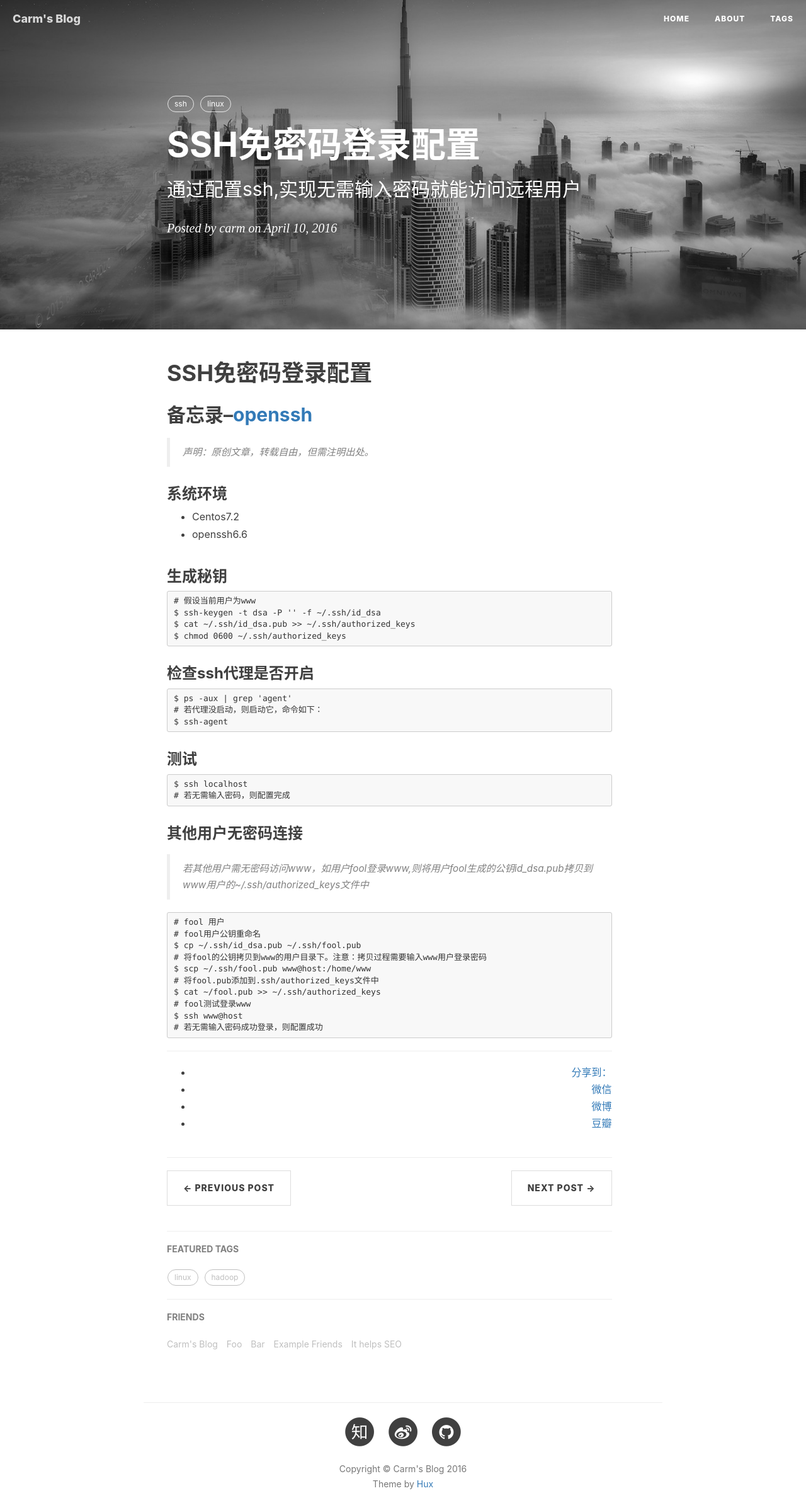
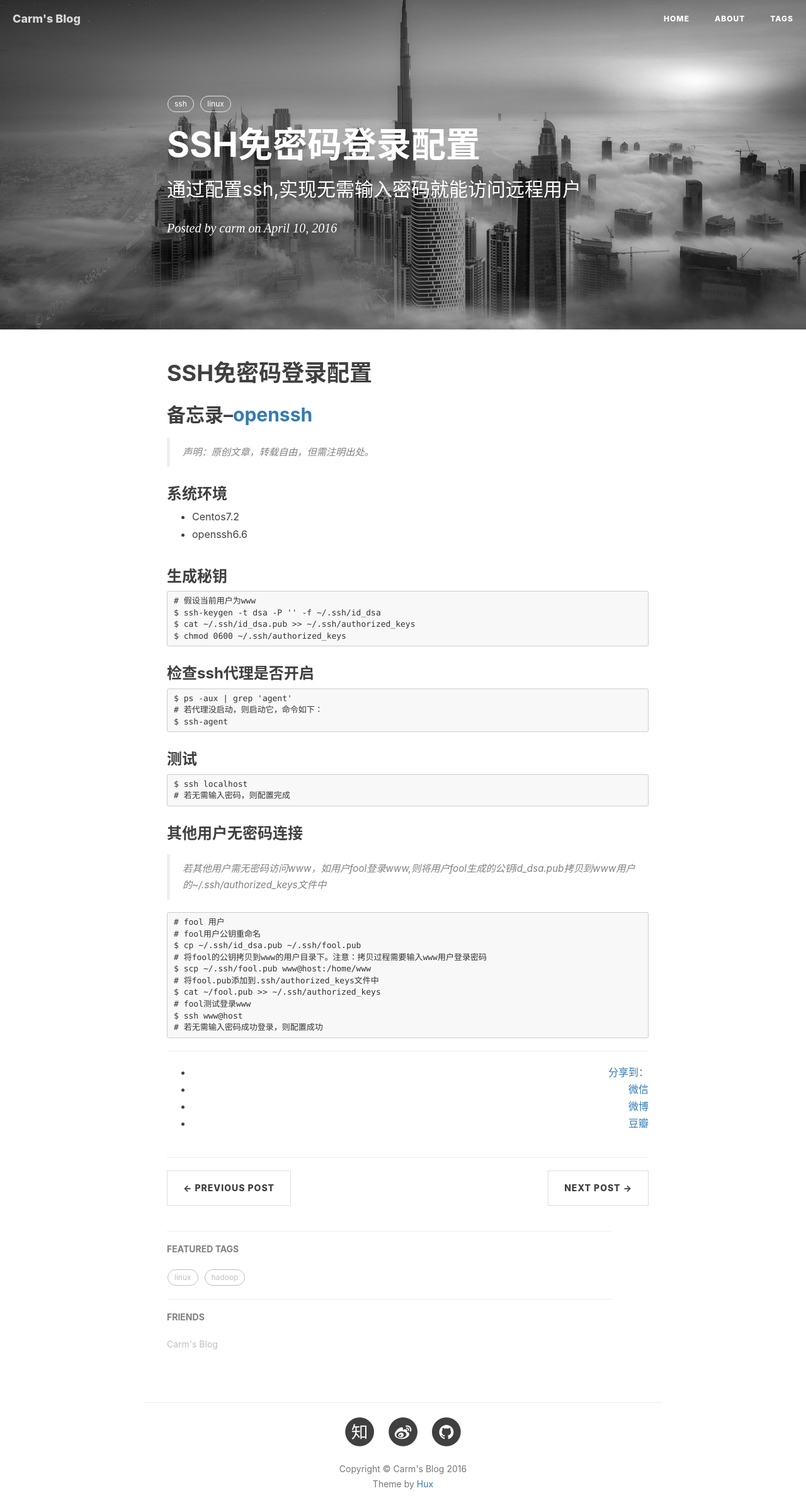
Before and after one commit to carmhuo/carmhuo.github.io, a Jekyll site: the page built from _posts/2016-04-10-ssh-conf.md, in a window 1280 px wide. Shown: the whole page at 63% size. Built offline with Jekyll 4.4.1, drawn with Linux system fonts in a browser that asks for light colours; nearby versions of some CDN libraries; comment, search, counter and statistics services are not loaded.

Commit message:
modify some bugs

```diff
--- a/_config.yml
+++ b/_config.yml
@@ -87,17 +87,5 @@ friends: [
     {
         title: "Carm's Blog",
         href: "http://blog.jecarm.com"
-    },{
-        title: "Foo",
-        href: "#"
-    },{
-        title: "Bar",
-        href: "#"
-    },{
-        title: "Example Friends",
-        href: "#"
-    },{
-        title: "It helps SEO",
-        href: "#"
     }
 ]
--- a/css/hux-blog.css
+++ b/css/hux-blog.css
@@ -6,7 +6,7 @@
 }
 @media (min-width: 768px) {
   .post-container {
-    padding-right: 5%;
+    padding-right: 0;
   }
 }
 .sidebar-container {
```
Also changed, not shown: css/hux-blog.min.css.
